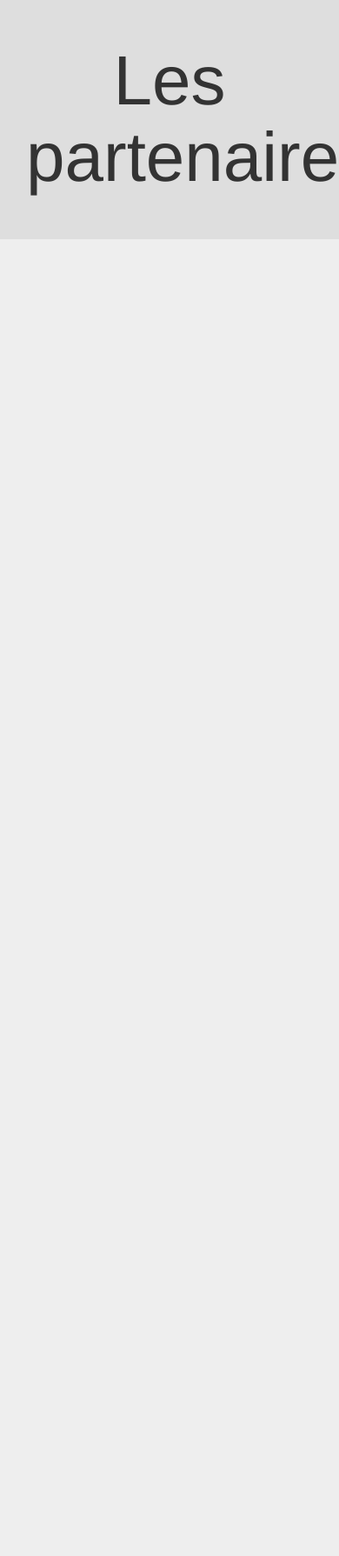
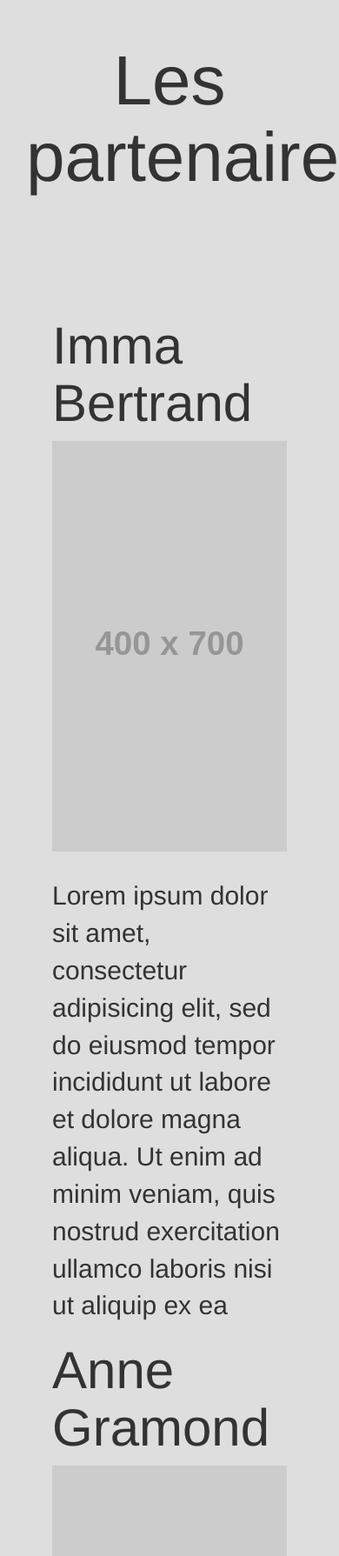
Before and after one commit to learnandplay/website, a Django app: page / in a window 390 px wide; the page is wider, and only the part inside the window is pictured. Shown: the part 4711-6500 px from the top of that part at 87% size. Before the commit the page ends 4986 px from the top of that part, so only its background shows below. Run offline with Django 3.2, Linux system fonts and the light colour scheme; grey boxes labelled with a size stand in for pictures from a placeholder-image service; some libraries are stand-ins or nearby versions.

Commit message:
add partners section responsive

```diff
--- a/lp_website/website/static/website/css/website.css
+++ b/lp_website/website/static/website/css/website.css
@@ -81,3 +81,13 @@ h2#lp_under_title{
     padding-top: 5em;
     padding-bottom: 5em;
 }
+
+.partners {
+    padding-top: 1em;
+    font-size: 1em;
+}
+
+.partners-title {
+    font-size: 2em;
+
+}
--- a/lp_website/website/templates/website/index.html
+++ b/lp_website/website/templates/website/index.html
@@ -89,6 +89,23 @@
       <div class="container">
 	<div class="col-lg-12">
 	  <h2>Les partenaires</h2>
+	  <div class="col-lg-12 content-padding-top">
+	    <div class="col-lg-4">
+	      <h3 class="partners-title">Imma Bertrand</h3>
+	      <img style="max-width:100%;" alt="" src="http://placehold.it/400x700"/>
+	      <p class="partners">Lorem ipsum dolor sit amet, consectetur adipisicing elit, sed do eiusmod tempor incididunt ut labore et dolore magna aliqua. Ut enim ad minim veniam, quis nostrud exercitation ullamco laboris nisi ut aliquip ex ea </p>
+	    </div>
+	    <div class="col-lg-4">
+	      <h3 class="partners-title">Anne Gramond</h3>
+	      <img style="max-width:100%;" alt="" src="http://placehold.it/400x700"/>
+	      <p class="partners">Lorem ipsum dolor sit amet, consectetur adipisicing elit, sed do eiusmod tempor incididunt ut labore et dolore magna aliqua. Ut enim ad minim veniam, quis nostrud exercitation ullamco laboris nisi ut aliquip ex ea </p>
+	    </div>
+	    <div class="col-lg-4">
+	      <h3 class="partners-title">Paul Henri Argiot</h3>
+	      <img style="max-width:100%;" alt="" src="http://placehold.it/400x700"/>
+	      <p class="partners">Lorem ipsum dolor sit amet, consectetur adipisicing elit, sed do eiusmod tempor incididunt ut labore et dolore magna aliqua. Ut enim ad minim veniam, quis nostrud exercitation ullamco laboris nisi ut aliquip ex ea </p>
+	    </div>
+	  </div>
 	</div>
       </div>
     </div>
```
